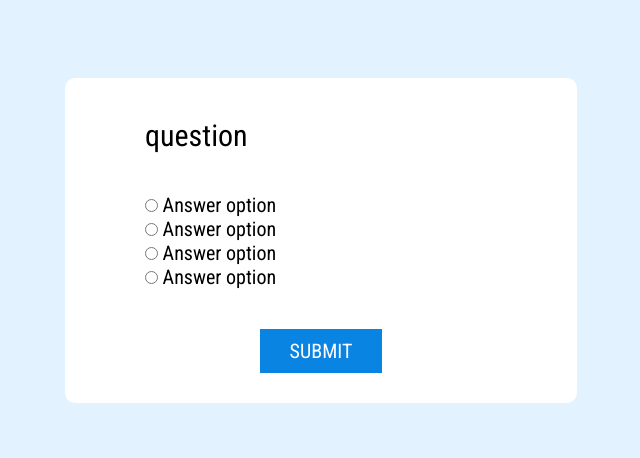
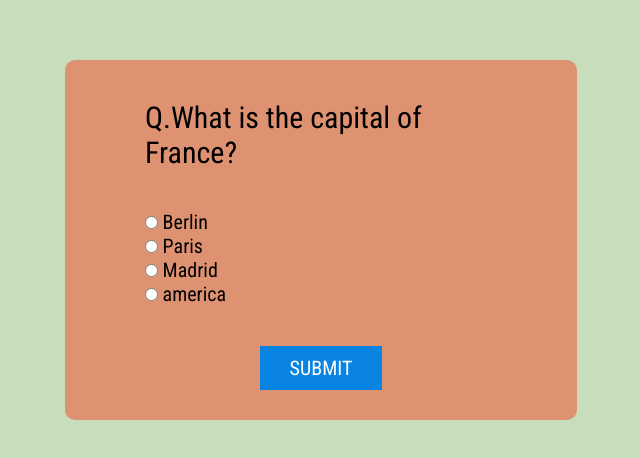
Before and after one commit to ManishaBuragohain/QUIZ_JAVASCRIPT, a plain HTML site: page quiz/index.html in a window 1280 px wide. Shown: the part 160-618 px from the top of the page, without its empty margins (319-959 px from the left). Drawn offline with Linux system fonts and the light colour scheme.

Commit message:
updated quiz js file, css , functionlity , submit , score

```diff
--- a/quiz/index.html
+++ b/quiz/index.html
@@ -16,22 +16,119 @@
             <label for="ans1" id="option1">Answer option</label>
           </li>
           <li>
-            <input type="radio" id="ans1" name="answer" class="answer" />
-            <label for="ans1" id="option1">Answer option</label>
+            <input type="radio" id="ans2" name="answer" class="answer" />
+            <label for="ans2" id="option2">Answer option</label>
           </li>
           <li>
-            <input type="radio" id="ans1" name="answer" class="answer" />
-            <label for="ans1" id="option1">Answer option</label>
+            <input type="radio" id="ans3" name="answer" class="answer" />
+            <label for="ans3" id="option3">Answer option</label>
           </li>
           <li>
-            <input type="radio" id="ans1" name="answer" class="answer" />
-            <label for="ans1" id="option1">Answer option</label>
+            <input type="radio" id="ans4" name="answer" class="answer" />
+            <label for="ans4" id="option4">Answer option</label>
           </li>
         </ul>
         <button id="submit" class="btn">submit</button>
         <div id="showScore" class="scoreArea"></div>
       </div>
     </div>
-    <script></script>
+    <script>
+      var quizDB = [
+        {
+          question: "Q.What is the capital of France?",
+
+          a: "Berlin",
+          b: "Paris",
+          c: "Madrid",
+          d: "america",
+          ans: "ans2",
+        },
+
+        {
+          question: "Q.Which planet is known as the Red Planet?",
+
+          a: "Earth",
+          b: "Mars",
+          c: "Venus",
+          d: "saturn",
+          ans: "ans2",
+        },
+
+        {
+          question: "Q.What is the largest mammal in the world?",
+
+          a: "Elephant",
+          b: "Blue Whale",
+          c: "Giraffe",
+          d: "tiger",
+          ans: "ans2",
+        },
+      ];
+
+      const question = document.querySelector(".question");
+      const option1 = document.querySelector("#option1");
+      const option2 = document.querySelector("#option2");
+      const option3 = document.querySelector("#option3");
+      const option4 = document.querySelector("#option4");
+      const submit = document.querySelector("#submit");
+      const answers = document.querySelectorAll(".answer");
+      const showScore = document.querySelector("#showScore");
+
+      let questionCount = 0;
+      let score = 0;
+
+      const loadQuestion = () => {
+        const questionList = quizDB[questionCount];
+        question.innerText = questionList.question;
+
+        option1.innerText = questionList.a;
+        option2.innerText = questionList.b;
+        option3.innerText = questionList.c;
+        option4.innerText = questionList.d;
+
+        // option3.innerText = questionList.c;
+      };
+
+      loadQuestion();
+
+      const getCheckAnswer = () => {
+        let answer;
+
+        answers.forEach((currentElement) => {
+          if (currentElement.checked) {
+            answer = currentElement.id;
+          }
+
+
+        });
+        return answer;
+      };
+
+      submit.addEventListener("click", () => {
+        const checkedAnswer = getCheckAnswer();
+        console.log(checkedAnswer)
+
+        if(checkedAnswer === quizDB[questionCount].ans){
+          score++;
+        }
+
+        questionCount++;
+
+        if(questionCount < quizDB.length){
+          loadQuestion();
+
+        } else{
+          showScore.innerHTML = `
+          <h3> you scrored  ${score}/${quizDB.length} </h3>
+          <button class="btn" onclick="location.reload()"> Play Again  </button>
+
+          `;
+
+          showScore.classList.remove('scoreArea');
+        }
+
+
+    });
+    </script>
   </body>
 </html>
--- a/quiz/style.css
+++ b/quiz/style.css
@@ -17,12 +17,12 @@ html {
   min-height: 100vh;
   display: grid;
   place-items: center;
-  background-color: hsl(206, 92%, 94%);
+  background-color: hsl(99, 33%, 80%);
 }
 
 .inner-div {
   width: 40vw;
-  background-color: #fff;
+  background-color: #df9271;
   padding: 3rem 8rem;
   border-radius: 1rem;
   box-shadow: 0 1rem rem -0.7rem rgba(0, 0, 0, 0.4);
@@ -73,3 +73,16 @@ input {
 .scoreArea{
     display: none;
 }
+
+
+#showScore h3{
+
+font-size: 3rem;
+text-align: center;
+}
+
+#showScore .btn{
+ margin-top: 2rem;
+ background-color: #55efc4;
+ color: #2d3436;
+  }
```
